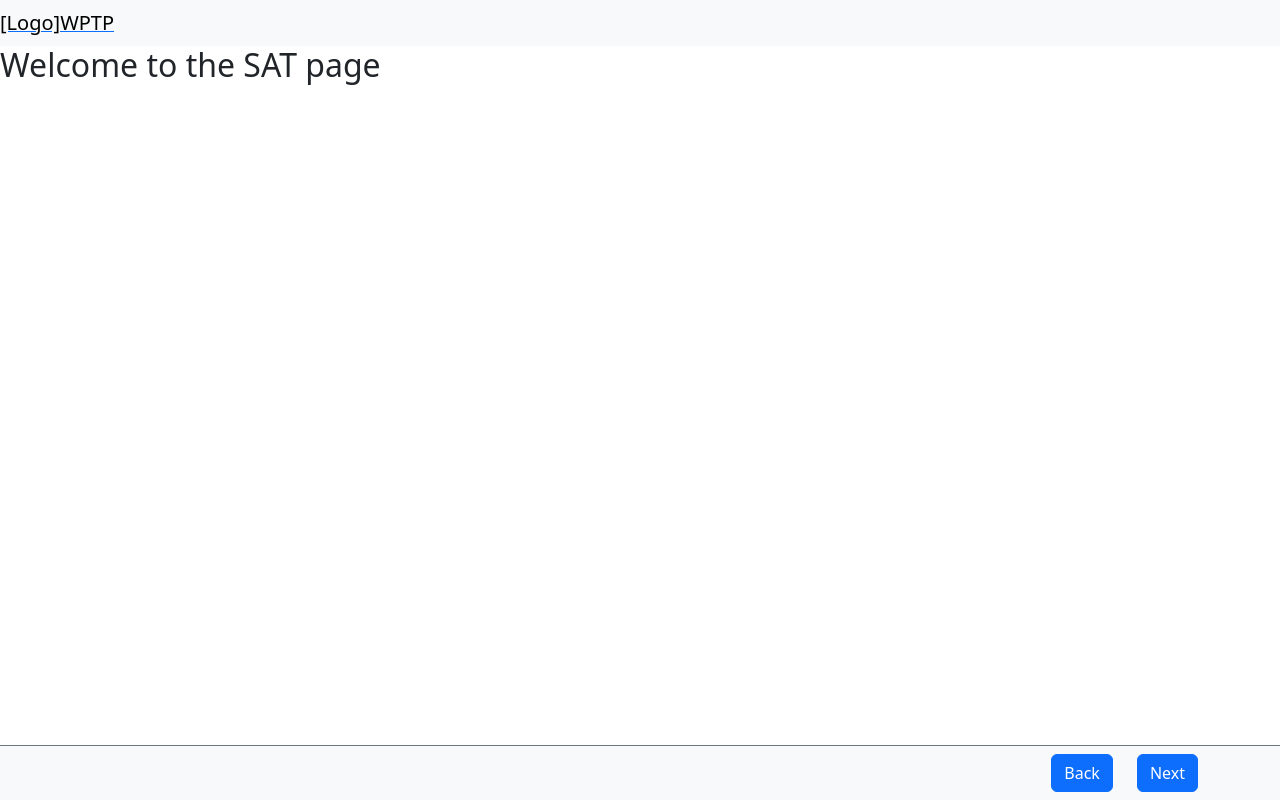
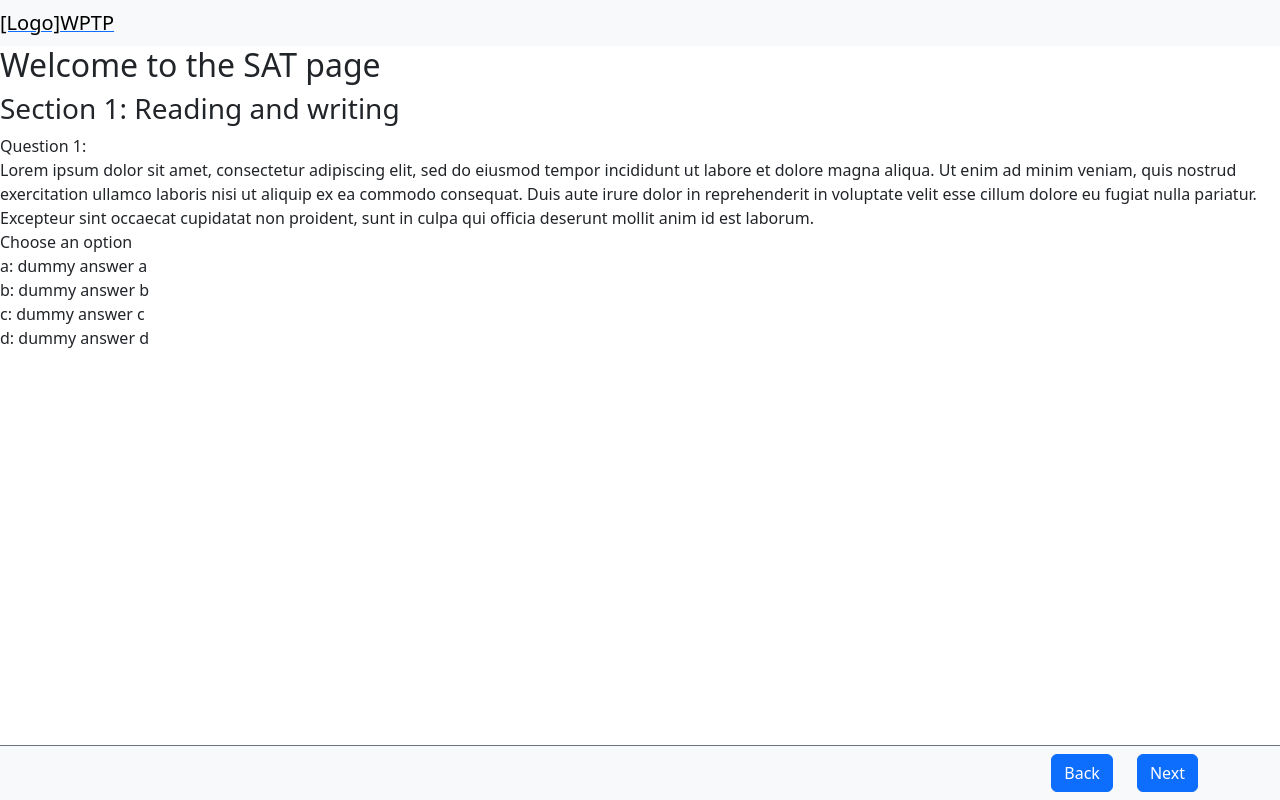
Before and after one commit to naxy-dong/WPTP-UI, a React (Vite) app: page /SAT in a window 1280 px wide. Built offline with nearby package versions, Linux system fonts and the light colour scheme.

Commit message:
Successfully rendered a question

```diff
--- a/src/App.jsx
+++ b/src/App.jsx
@@ -7,7 +7,6 @@ import SAT from './Components/SAT'
 import ViewRandomQuestion from './Components/ViewRandomQuestion'
 
 function App() {
-  const [count, setCount] = useState(0);
 
   return (
     <div className="App">
@@ -22,20 +21,3 @@ function App() {
 }
 
 export default App;
-
-{/* <div className="card">
-    <button onClick={() => setCount((count) => count + 1)}>
-      count is {count}
-    </button>
-    <p>
-      Edit <code>src/App.tsx</code> and save to test HMR
-    </p>
-  </div> */}
-
-// Lorem ipsum dolor sit amet, consectetur adipiscing elit, sed do
-// eiusmod tempor incididunt ut labore et dolore magna aliqua. Ut enim ad
-// minim veniam, quis nostrud exercitation ullamco laboris nisi ut
-// aliquip ex ea commodo consequat. Duis aute irure dolor in
-// reprehenderit in voluptate velit esse cillum dolore eu fugiat nulla
-// pariatur. Excepteur sint occaecat cupidatat non proident, sunt in
-// culpa qui officia deserunt mollit anim id est laborum.
--- /dev/null
+++ b/src/Components/Question.jsx
@@ -0,0 +1,18 @@
+
+export default function Question({number, content, prompt, answerChoices}) {
+    return (
+        <>
+            <div>Question {number}:</div>
+           <div>{content}</div>
+           <div>{prompt}</div>
+           {
+                answerChoices.map(choice => (
+                    <div>
+                        <span>{choice.letter}: </span>
+                        <span>{choice.text}</span>
+                    </div>
+                ))
+           }
+        </>
+    )
+}
--- a/src/Components/SAT.jsx
+++ b/src/Components/SAT.jsx
@@ -1,10 +1,23 @@
+import { useState } from 'react';
 import BottomNavbar from './BottomNavbar';
+import Question from './Question'
+import SectionHeader from './SectionHeader';
+import questionModel from '../questionModel';
 
 export default function SAT() {
+    const [count, setCount] = useState(0);
+    const nextQuestion = () =>{
+        setCount((count) => count +1);
+    }
+
+    const question = questionModel[count];
+
     return (
         <>
             <h2>Welcome to the SAT page</h2>
-            <BottomNavbar />
+            <SectionHeader sectionNumber={1} title="Reading and writing" />
+            <Question number={count+1} content={question.content} prompt={question.prompt} answerChoices={question.answerChoices} />
+            <BottomNavbar clickFunc={nextQuestion} />
         </>
     )
 }
--- /dev/null
+++ b/src/Components/SectionHeader.jsx
@@ -0,0 +1,6 @@
+
+export default function SectionHeader({sectionNumber, title}) {
+    return (
+        <h3>Section {sectionNumber}: {title}</h3>
+    )
+}
--- a/src/Components/ViewRandomQuestion.jsx
+++ b/src/Components/ViewRandomQuestion.jsx
@@ -4,6 +4,7 @@ export default function ViewRandomQuestion() {
     return (
         <>
             <h2>Welcome to the View Random Question page</h2>
+            <h3>Reading and Writing</h3>
             <BottomNavbar />
         </>
     )
--- /dev/null
+++ b/src/questionModel.js
@@ -0,0 +1,70 @@
+const questionModel = [
+    {
+        content: "Lorem ipsum dolor sit amet, consectetur adipiscing elit, sed do eiusmod tempor incididunt ut labore et dolore magna aliqua. Ut enim ad minim veniam, quis nostrud exercitation ullamco laboris nisi ut aliquip ex ea commodo consequat. Duis aute irure dolor in reprehenderit in voluptate velit esse cillum dolore eu fugiat nulla pariatur. Excepteur sint occaecat cupidatat non proident, sunt in culpa qui officia deserunt mollit anim id est laborum.",
+        prompt: "Choose an option",
+        answerChoices: [
+            {
+                letter: 'a',
+                text: 'dummy answer a'
+            },
+            {
+                letter: 'b',
+                text: 'dummy answer b'
+            },
+            {
+                letter: 'c',
+                text: 'dummy answer c'
+            },
+            {
+                letter: 'd',
+                text: 'dummy answer d'
+            },
+        ],
+    },
+    {
+        content: "Tenetur saepe, delectus fugit quas atque esse tempore quasi facilis consectetur aspernatur provident ut, expedita autem doloribus, molestias illo. Sequi mollitia autem voluptate placeat reiciendis vero fugit ratione assumenda inventore?",
+        prompt: "Choose an option",
+        answerChoices: [
+            {
+                letter: 'a',
+                text: 'dummy answer a'
+            },
+            {
+                letter: 'b',
+                text: 'dummy answer b'
+            },
+            {
+                letter: 'c',
+                text: 'dummy answer c'
+            },
+            {
+                letter: 'd',
+                text: 'dummy answer d'
+            },
+        ],
+    },
+    {
+        content: "Officia nemo esse quisquam hic libero accusantium quo impedit sint iusto eligendi nam ipsum tenetur, rerum est possimus maxime id eveniet commodi sunt. Quo voluptatibus obcaecati corporis labore deserunt nisi?",
+        prompt: "Choose an option",
+        answerChoices: [
+            {
+                letter: 'a',
+                text: 'dummy answer a'
+            },
+            {
+                letter: 'b',
+                text: 'dummy answer b'
+            },
+            {
+                letter: 'c',
+                text: 'dummy answer c'
+            },
+            {
+                letter: 'd',
+                text: 'dummy answer d'
+            },
+        ],
+    },
+]
+
+export default questionModel;
```
